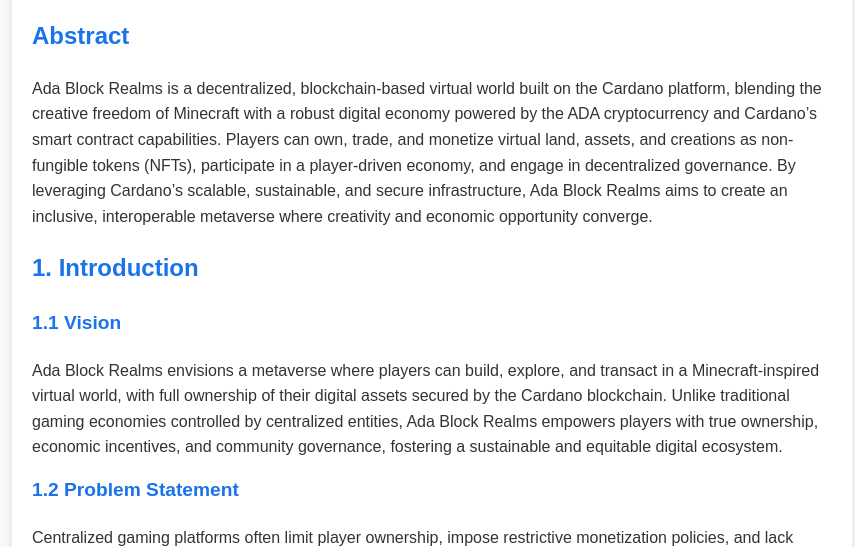
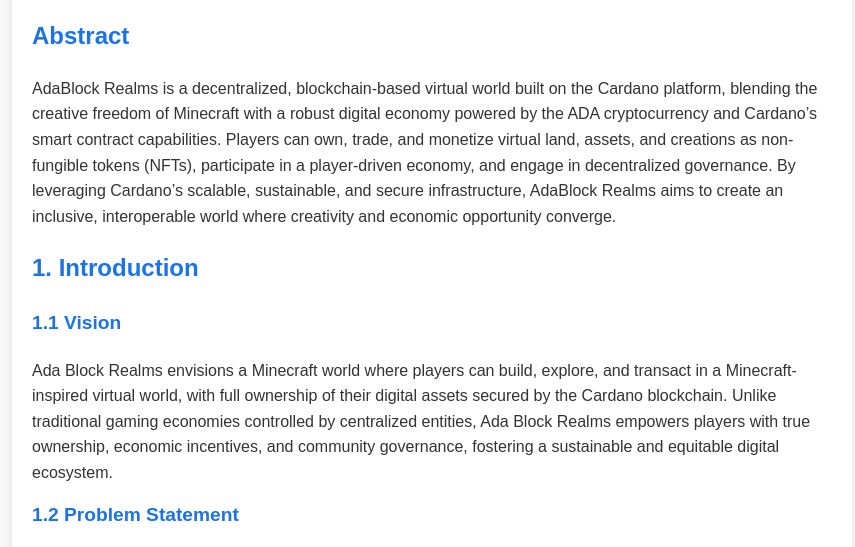
Before and after one commit to adablock/adablock.github.io, a plain HTML site: page index.html in a window 1280 px wide. Shown: the part 224-771 px from the top of the page, without its empty margins (208-1063 px from the left). Drawn offline with Linux system fonts and the light colour scheme.

Commit message:
Update index.html

```diff
--- a/index.html
+++ b/index.html
@@ -3,7 +3,7 @@
 <head>
     <meta charset="UTF-8">
     <meta name="viewport" content="width=device-width, initial-scale=1.0">
-    <title>Ada Block Realms White Paper</title>
+    <title>AdaBlock Realms White Paper</title>
     <style>
         body {
             font-family: Arial, sans-serif;
@@ -76,13 +76,13 @@
 
         <div class="section">
             <h2>Abstract</h2>
-            <p>Ada Block Realms is a decentralized, blockchain-based virtual world built on the Cardano platform, blending the creative freedom of Minecraft with a robust digital economy powered by the ADA cryptocurrency and Cardano’s smart contract capabilities. Players can own, trade, and monetize virtual land, assets, and creations as non-fungible tokens (NFTs), participate in a player-driven economy, and engage in decentralized governance. By leveraging Cardano’s scalable, sustainable, and secure infrastructure, Ada Block Realms aims to create an inclusive, interoperable metaverse where creativity and economic opportunity converge.</p>
+            <p>AdaBlock Realms is a decentralized, blockchain-based virtual world built on the Cardano platform, blending the creative freedom of Minecraft with a robust digital economy powered by the ADA cryptocurrency and Cardano’s smart contract capabilities. Players can own, trade, and monetize virtual land, assets, and creations as non-fungible tokens (NFTs), participate in a player-driven economy, and engage in decentralized governance. By leveraging Cardano’s scalable, sustainable, and secure infrastructure, AdaBlock Realms aims to create an inclusive, interoperable world where creativity and economic opportunity converge.</p>
         </div>
 
         <div class="section">
             <h2>1. Introduction</h2>
             <h3>1.1 Vision</h3>
-            <p>Ada Block Realms envisions a metaverse where players can build, explore, and transact in a Minecraft-inspired virtual world, with full ownership of their digital assets secured by the Cardano blockchain. Unlike traditional gaming economies controlled by centralized entities, Ada Block Realms empowers players with true ownership, economic incentives, and community governance, fostering a sustainable and equitable digital ecosystem.</p>
+            <p>Ada Block Realms envisions a Minecraft world where players can build, explore, and transact in a Minecraft-inspired virtual world, with full ownership of their digital assets secured by the Cardano blockchain. Unlike traditional gaming economies controlled by centralized entities, Ada Block Realms empowers players with true ownership, economic incentives, and community governance, fostering a sustainable and equitable digital ecosystem.</p>
 
             <h3>1.2 Problem Statement</h3>
             <p>Centralized gaming platforms often limit player ownership, impose restrictive monetization policies, and lack transparency in economic systems. Minecraft, while a cultural phenomenon, operates in isolated servers with no native blockchain integration, preventing players from securely owning or trading assets across ecosystems. Ada Block Realms addresses these issues by integrating Cardano’s decentralized infrastructure to enable:</p>
@@ -228,7 +228,7 @@
 
         <div class="section">
             <h2>8. Conclusion</h2>
-            <p>Ada Block Realms reimagines the Minecraft experience as a decentralized, economically vibrant metaverse on the Cardano blockchain. By combining Cardano’s scalable, sustainable infrastructure with a player-driven economy, the platform empowers creators, gamers, and communities worldwide. Through true asset ownership, transparent governance, and a commitment to inclusivity, Ada Block Realms aims to redefine virtual worlds for the Web3 era.</p>
+            <p>Ada Block Realms reimagines the Minecraft experience as a decentralized, economically vibrant world on the Cardano blockchain. By combining Cardano’s scalable, sustainable infrastructure with a player-driven economy, the platform empowers creators, gamers, and communities worldwide. Through true asset ownership, transparent governance, and a commitment to inclusivity, Ada Block Realms aims to redefine virtual worlds for the Web3 era.</p>
         </div>
 
         <div class="section references">
```
